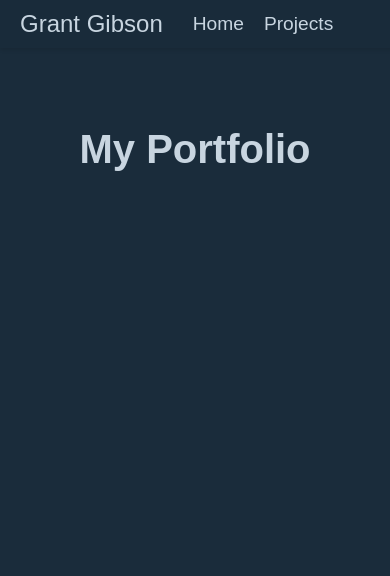
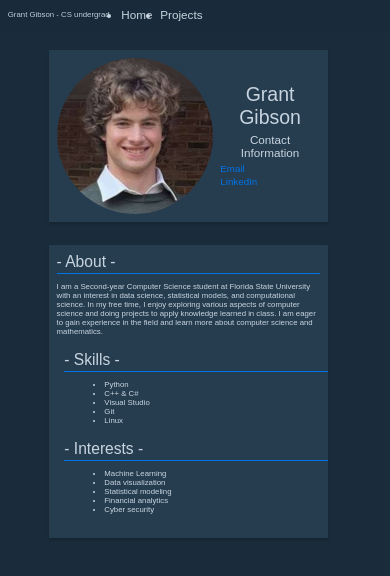
Before and after one commit to gjg23/gjg23.github.io, a plain HTML site: page index.html in a window 390 px wide. Drawn offline with Linux system fonts and the light colour scheme.

Commit message:
Update 3

```diff
--- a/index.html
+++ b/index.html
@@ -11,30 +11,91 @@
             padding: 0;
             background-color: rgb(26, 44, 59);
             color: rgb(200, 213, 224);
+            font-size: 1.2vw; /* Base font size scales with viewport width */
         }
         .container {
+            display: flex;
+            justify-content: center;
+            align-items: stretch; /* Ensures equal height for both panels */
+            padding: 10vh 5vw;
+            gap: 2vw; /* Space between the panels */
+            width: 75%;
+            margin: auto;
+            flex-wrap: wrap; /* Allow the panels to wrap on smaller screens */
+        }
+        .panel {
+            background-color: rgb(38, 61, 80); /* Slightly lighter color */
+            padding: 2vw;
+            box-shadow: 0 0.4vw 0.8vw rgba(0, 0, 0, 0.2);
+            display: flex;
+            flex-direction: column;
+            justify-content: space-between; /* Ensure the content inside the panel is spaced evenly */
+        }
+        .profile-panel {
             text-align: center;
-            padding-top: 100px; /* Adjust as needed for spacing */
+            flex: 1; /* Profile panel takes 1/3 of the container width */
+            display: flex;
+            flex-direction: row; /* Align items horizontally */
+            align-items: center; /* Vertically center items */
+            gap: 2vw; /* Add space between the image and contact info */
         }
-        h1 {
-            font-size: 2.5em;
-            margin-bottom: 20px;
+        .about-panel {
+            flex: 2; /* About panel takes 2/3 of the container width */
         }
-        ul {
-            list-style: none;
-            padding: 0;
+        .profile-image {
+            border-radius: 50%;
+            width: 20vw;
+            height: 20vw;
+            object-fit: cover;
         }
-        li {
-            margin: 10px 0;
+        .name {
+            font-size: 2.5vw;
+            margin-bottom: 1vw;
         }
-        a {
+        .contact-info-container {
+            display: flex;
+            flex-direction: column;
+            align-items: flex-start; /* Align contact info to the left */
+        }
+        .contact-info {
+            font-size: 1.5vw;
+            margin-bottom: 1vw;
+        }
+        .contact-links {
+            text-align: left;
+        }
+        .contact-links a {
+            display: block;
+            color: #0073e6;
+            margin-bottom: 0.5vw;
             text-decoration: none;
-            color: #0073e6;
-            font-size: 1.2em;
+            font-size: 1.2vw;
         }
-        a:hover {
+        .contact-links a:hover {
             text-decoration: underline;
         }
+        .about-panel .section-title {
+            font-size: 2vw;
+            margin-bottom: 1vw;
+            border-bottom: 0.2vw solid #0073e6;
+            padding-bottom: 0.5vw;
+        }
+        .about-me, .skills, .interests {
+            margin-bottom: 2vw;
+        }
+
+        .about-skills-interests {
+            display: flex;
+            flex-wrap: wrap; /* Allow the skills and interests to stack on small screens */
+            justify-content: space-between;
+        }
+
+        .skills, .interests {
+            flex: 1;
+            margin-right: 2vw;
+            margin-left: 2vw;
+        }
+
         nav {
             width: 100%;
             background-color: rgba(26, 44, 59, 0.8);
@@ -43,8 +104,10 @@
             left: 0;
             display: flex;
             align-items: center;
-            padding: 10px 20px;
-            box-shadow: 0 2px 4px rgba(0, 0, 0, 0.1);
+            padding: 1vh 2vw;
+            box-shadow: 0 0.2vw 0.4vw rgba(0, 0, 0, 0.1);
+            z-index: 1000;
+            font-size: 1.1vw; /* Slightly smaller font size for nav */
         }
         nav .nav-container {
             display: flex;
@@ -52,9 +115,10 @@
             width: 100%;
         }
         nav .brand {
-            font-size: 1.5em;
+            font-size: 2vw;
             color: rgb(200, 213, 224);
-            margin-right: 20px;
+            margin-right: 2vw;
+            text-shadow: 0 0.1vw 0.2vw #05182c;
         }
         nav ul {
             display: flex;
@@ -62,11 +126,12 @@
             padding: 0;
         }
         nav ul li {
-            margin: 0 10px;
+            margin: 0 1vw;
             position: relative;
         }
         nav ul li a {
             color: rgb(200, 213, 224);
+            text-decoration: none;
         }
         nav ul li a:hover {
             color: #0073e6;
@@ -76,27 +141,72 @@
             position: absolute;
             top: 100%;
             left: 0;
-            background-color: rgb(26, 44, 59);
-            box-shadow: 0 2px 4px rgba(0, 0, 0, 0.1);
+            background-color: rgb(38, 61, 80);
+            box-shadow: 0 0.2vw 0.4vw rgba(0, 0, 0, 0.2);
             z-index: 1;
-            min-width: 150px; /* Adjust as needed */
+            min-width: 15vw; /* Adjust as needed */
         }
         nav ul .dropdown li {
             margin: 0;
-            padding: 10px;
+            padding: 1vw;
         }
         nav ul .dropdown li a {
-            font-size: 1em;
+            font-size: 1.2vw;
         }
         nav ul li:hover .dropdown {
             display: block;
+        }
+
+        /* Media Queries for smaller screens */
+        @media (max-width: 768px) {
+            body {
+                font-size: 2vw; /* Increase base font size on smaller screens */
+            }
+            nav {
+                font-size: 3vw;
+            }
+            .container {
+                flex-direction: column;
+                padding: 5vh 2vw;
+            }
+            .profile-image {
+                width: 40vw;
+                height: 40vw;
+            }
+            .name {
+                font-size: 5vw;
+            }
+            .contact-info {
+                font-size: 3vw;
+            }
+            .contact-links a {
+                font-size: 2.5vw;
+                flex-direction: column;
+            }
+            .about-panel .section-title {
+                font-size: 4vw;
+            }
+            .panel {
+                width: 90%;
+                margin: 2vw 0;
+            }
+            .contact-info-container {
+                align-items: flex-start;
+            }
+            .about-skills-interests {
+                flex-direction: column;
+            }
+            .skills, .interests {
+                flex: none;
+                width: 100%;
+            }
         }
     </style>
 </head>
 <body>
     <nav>
         <div class="nav-container">
-            <div class="brand">Grant Gibson</div>
+            <div class="brand">Grant Gibson - CS undergrad</div>
             <ul>
                 <li><a href="index.html">Home</a></li>
                 <li>
@@ -110,7 +220,45 @@
         </div>
     </nav>
     <div class="container">
-        <h1>My Portfolio</h1>
+        <div class="panel profile-panel">
+            <img src="documents/IMG_2840.png" alt="Profile Picture" class="profile-image">
+            <div class="contact-info-container">
+                <div class="name">Grant Gibson</div>
+                <div class="contact-info">Contact Information</div>
+                <div class="contact-links">
+                    <a href="mailto:gjgibson118@gmail.com">Email</a>
+                    <a href="https://www.linkedin.com/in/grant-gibson-7648022a4" target="_blank">LinkedIn</a>
+                </div>
+            </div>
+        </div>
+        <div class="panel about-panel">
+            <div class="about-me">
+                <div class="section-title">- About -</div>
+                <p>I am a Second-year Computer Science student at Florida State University with an interest in data science, statistical models, and computational science. In my free time, I enjoy exploring various aspects of computer science and doing projects to apply knowledge learned in class. I am eager to gain experience in the field and learn more about computer science and mathematics.</p>
+            </div>
+            <div class="about-skills-interests">
+                <div class="skills">
+                    <div class="section-title">- Skills -</div>
+                    <ul>
+                        <li>Python</li>
+                        <li>C++ & C#</li>
+                        <li>Visual Studio</li>
+                        <li>Git</li>
+                        <li>Linux</li>
+                    </ul>
+                </div>
+                <div class="interests">
+                    <div class="section-title">- Interests -</div>
+                    <ul>
+                        <li>Machine Learning</li>
+                        <li>Data visualization</li>
+                        <li>Statistical modeling</li>
+                        <li>Financial analytics</li>
+                        <li>Cyber security</li>
+                    </ul>
+                </div>
+            </div>
+        </div>
     </div>
 </body>
 </html>
```
Also changed, not shown: project-tic-tac-toe/index.html (deleted, +0 -45 lines), project-website/index.html (deleted, +0 -45 lines), documents/IMG_2840.png (added), documents/pfp_linkedin.jpeg (added).
